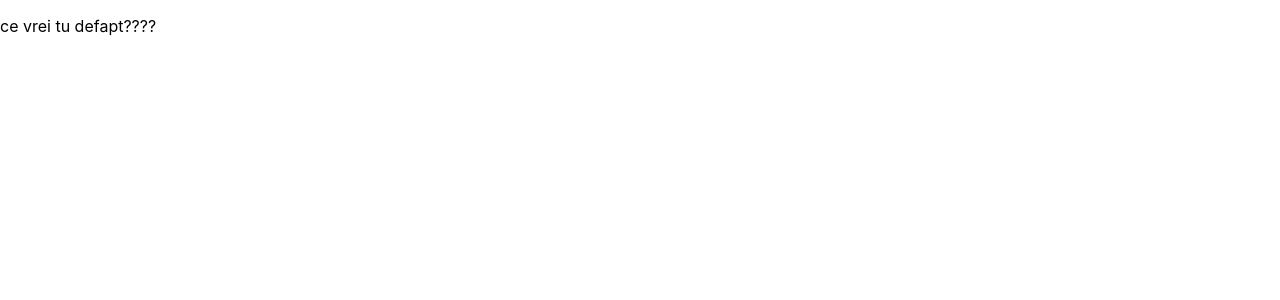
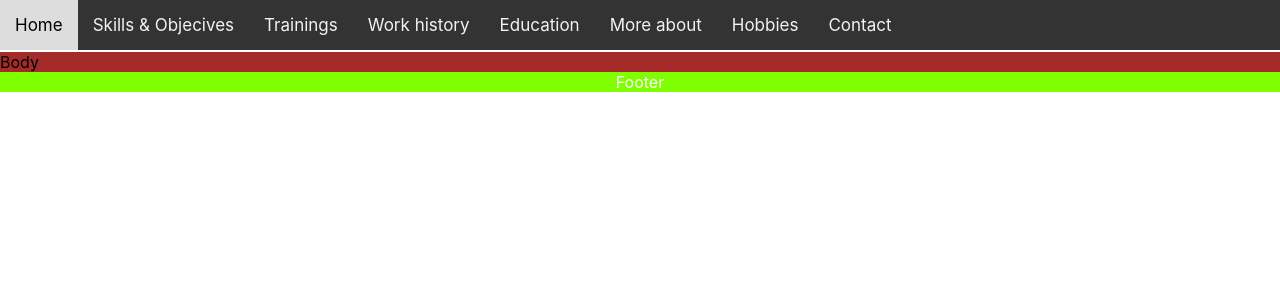
Before and after one commit to vasiluca32/My-Online-CV, a React (Create React App) app: page / in a window 1280 px wide. Shown: the top 300 px of the page. Built offline with nearby package versions, Linux system fonts and the light colour scheme.

Commit message:
first render

```diff
--- a/package.json
+++ b/package.json
@@ -6,8 +6,12 @@
     "@testing-library/jest-dom": "^4.2.4",
     "@testing-library/react": "^9.5.0",
     "@testing-library/user-event": "^7.2.1",
+    "bootstrap": "^3.4.1",
     "react": "^16.13.1",
+    "react-bootstrap": "^1.0.1",
     "react-dom": "^16.13.1",
+    "react-router": "^5.2.0",
+    "react-router-dom": "^5.2.0",
     "react-scripts": "3.4.1"
   },
   "scripts": {
--- a/public/index.html
+++ b/public/index.html
@@ -7,37 +7,16 @@
   <meta name="viewport" content="width=device-width, initial-scale=1" />
   <meta name="theme-color" content="#000000" />
   <meta name="description" content="Web site created using create-react-app" />
-  <link rel="apple-touch-icon" href="%PUBLIC_URL%/logo192.png" />
-  <!--
-      manifest.json provides metadata used when your web app is installed on a
-      user's mobile device or desktop. See https://developers.google.com/web/fundamentals/web-app-manifest/
-    -->
-  <link rel="manifest" href="%PUBLIC_URL%/manifest.json" />
-  <!--
-      Notice the use of %PUBLIC_URL% in the tags above.
-      It will be replaced with the URL of the `public` folder during the build.
-      Only files inside the `public` folder can be referenced from the HTML.
 
-      Unlike "/favicon.ico" or "favicon.ico", "%PUBLIC_URL%/favicon.ico" will
-      work correctly both with client-side routing and a non-root public URL.
-      Learn how to configure a non-root public URL by running `npm run build`.
-    -->
-  <title>My Onlie CV</title>
+
+
+  <title>My Online CV</title>
 </head>
 
 <body>
   <noscript>You need to enable JavaScript to run this app.</noscript>
   <div id="root"></div>
-  <!--
-      This HTML file is a template.
-      If you open it directly in the browser, you will see an empty page.
 
-      You can add webfonts, meta tags, or analytics to this file.
-      The build step will place the bundled scripts into the <body> tag.
-
-      To begin the development, run `npm start` or `yarn start`.
-      To create a production bundle, use `npm run build` or `yarn build`.
-    -->
 </body>
 
 </html>
--- a/src/App.css
+++ b/src/App.css
@@ -36,3 +36,7 @@
     transform: rotate(360deg);
   }
 } */
+
+*{
+  margin:0;
+}
--- a/src/App.js
+++ b/src/App.js
@@ -1,26 +1,21 @@
 import React from 'react';
 // import logo from './logo.svg';
 import './App.css';
+import Header from "./components/Header"
+import Body from "./components/Body"
+import Footer from "./components/Footer"
+import { BrowserRouter as Router } from "react-router-dom";
+
 
 function App() {
   return (
-    <div className="App">
-      <header className="App-header">
-        {/* <img src={logo} className="App-logo" alt="logo" />
-        <p>
-          Edit <code>src/App.js</code> and save to reload.
-        </p>
-        <a
-          className="App-link"
-          href="https://reactjs.org"
-          target="_blank"
-          rel="noopener noreferrer"
-        >
-          Learn React
-        </a> */}
-        <p>ce vrei tu defapt????</p>
-      </header>
-    </div>
+    <Router>
+      <div className="App">
+        <Header />
+        <Body />
+        <Footer />
+      </div>
+    </Router>
   );
 }
 
--- /dev/null
+++ b/src/components/Body.css
@@ -0,0 +1,5 @@
+.body{
+    background-color: brown;
+    width: 100%;
+    margin-top: 52px;
+}
--- /dev/null
+++ b/src/components/Body.js
@@ -0,0 +1,10 @@
+import React from "react";
+import "./Body.css"
+
+export default function Body() {
+    return (
+        <div className="body">
+            <p>Body</p>
+        </div>
+    );
+}
--- /dev/null
+++ b/src/components/Footer.css
@@ -0,0 +1,8 @@
+.footer{
+    width:100%;
+    background-color: chartreuse;
+  left: 0;
+  bottom: 0;
+  color: white;
+  text-align: center;
+}
--- /dev/null
+++ b/src/components/Footer.js
@@ -0,0 +1,10 @@
+import React from "react";
+import "./Footer.css"
+
+export default function Footer() {
+    return (
+        <div className="footer">
+            <p>Footer</p>
+        </div>
+    );
+}
--- /dev/null
+++ b/src/components/Header.js
@@ -0,0 +1,11 @@
+import React from "react";
+import Navbar from "./Navbar"
+
+export default function Header() {
+    return (
+        <div className="header">
+
+            <Navbar />
+        </div>
+    );
+}
--- /dev/null
+++ b/src/components/Navbar.css
@@ -0,0 +1,32 @@
+/* .navbar{
+    width:100%;
+    background-color: aqua;
+    top:0;
+    margin:0;
+    position:fixed;
+    height:40px;
+
+} */
+.navbar {
+    background-color: #333;
+    position: fixed;
+    top: 0;
+    width: 100%;
+    display: block;
+    transition: top 0.3s;
+  }
+
+.navbar a {
+    float: left;
+    display: block;
+    color: #f2f2f2;
+    text-align: center;
+    padding: 15px;
+    text-decoration: none;
+    font-size: 17px;
+  }
+
+.navbar a:hover {
+    background-color: #ddd;
+    color: black;
+  }
--- /dev/null
+++ b/src/components/Navbar.js
@@ -0,0 +1,17 @@
+import React from "react";
+import "./Navbar.css"
+
+export default function Navbar() {
+    return (
+        <div className="navbar">
+            <a href="#home">Home</a>
+            <a href="#contact">Skills & Objecives</a>
+            <a href="#news">Trainings</a>
+            <a href="#contact">Work history</a>
+            <a href="#contact">Education</a>
+            <a href="#contact">More about</a>
+            <a href="#contact">Hobbies</a>
+            <a href="#contact">Contact</a>
+        </div>
+    );
+}
```
Also changed, not shown: 1 other file (tests, documents, lock files or other folders).
